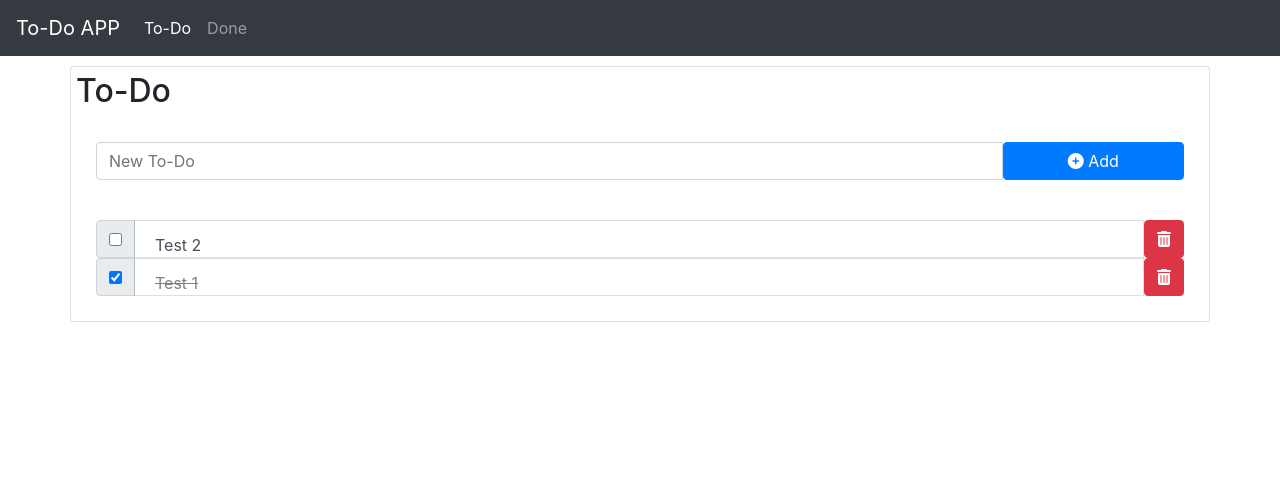
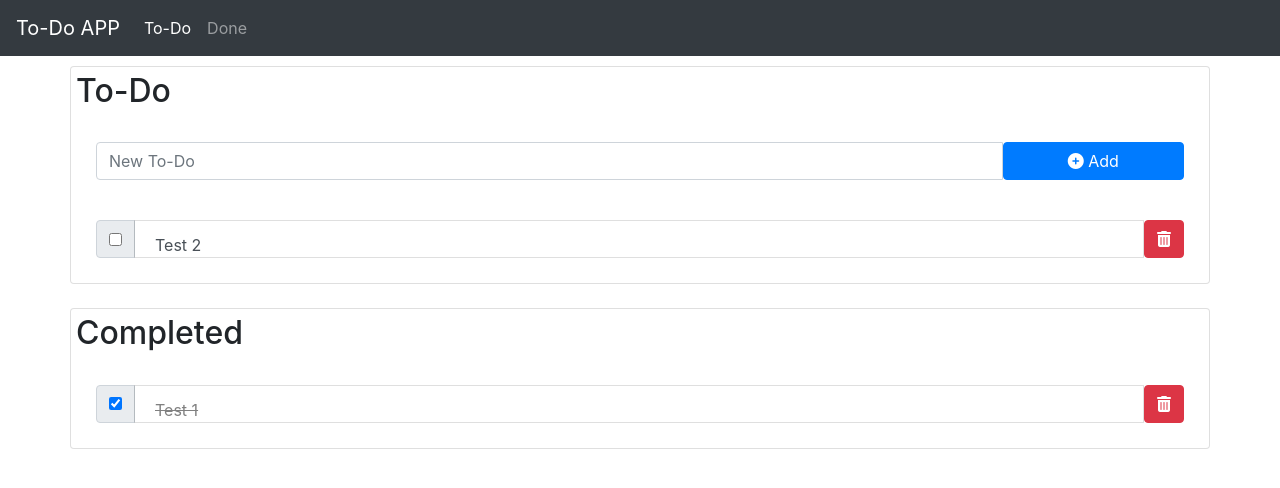
Before and after one commit to StefanoNotaro-AngularRepositories/ToDoList, an Angular app: page /ToDo in a window 1280 px wide. Shown: the top 488 px of the page. Built offline with nearby package versions, Linux system fonts and the light colour scheme.

Commit message:
completed and alert

```diff
--- a/src/app/components/navbar/navbar.component.html
+++ b/src/app/components/navbar/navbar.component.html
@@ -2,7 +2,7 @@
     <button class="navbar-toggler" type="button" data-toggle="collapse" data-target="#navbarTogglerDemo03" aria-controls="navbarTogglerDemo03" aria-expanded="false" aria-label="Toggle navigation">
     <span class="navbar-toggler-icon"></span>
   </button>
-    <a class="navbar-brand" href="#">{{ navBarTitle }}</a>
+    <a class="navbar-brand" [href]="menuItems[0].Path">{{ navBarTitle }}</a>
 
     <div class="collapse navbar-collapse" id="navbarTogglerDemo03">
         <ul class="navbar-nav mr-auto mt-2 mt-lg-0">
--- a/src/app/components/to-do/to-do.component.html
+++ b/src/app/components/to-do/to-do.component.html
@@ -5,9 +5,11 @@
         <button type="button" class="btn btn-primary col-md-2 col-sm-2 col-xs-2" (click)="addNewItem()"><i class="fa fa-plus-circle"></i> Add</button>
     </div>
 
-    <div class="card-body">
+    <div *ngIf="allTaskDone" class="alert alert-primary text-center" role="alert">All task are done <i class="far fa-smile"></i></div>
+
+    <div class="card-body" *ngIf="!allTaskDone">
         <ul class="list-group list-group-flush">
-            <div class="input-group" *ngFor="let item of reorderElements(toDoGroup.controls.items['controls']); let i = index">
+            <div class="input-group" *ngFor="let item of notCompletedElements(toDoGroup.controls.items['controls']); let i = index">
                 <div class="input-group-prepend">
                     <div class="input-group-text">
                         <input type="checkbox" [checked]="item.value.checked" (click)="itemDone(item.value)" />
@@ -19,3 +21,20 @@
         </ul>
     </div>
 </div>
+<br />
+<div class="row card" [formGroup]="toDoGroup">
+    <h2 class="card-title">Completed</h2>
+    <div class="card-body">
+        <ul class="list-group list-group-flush">
+            <div class="input-group" *ngFor="let item of completedElements(toDoGroup.controls.items['controls']); let i = index">
+                <div class="input-group-prepend">
+                    <div class="input-group-text">
+                        <input type="checkbox" [checked]="item.value.checked" (click)="itemDone(item.value)" />
+                    </div>
+                </div>
+                <li class="list-group-item form-control" [ngClass]="{ checked: item.value.checked }">{{ item.value.text }}</li>
+                <button type="button" class="btn btn-danger" (click)="removeItem(i)"><i class="fa fa-trash"></i></button>
+            </div>
+        </ul>
+    </div>
+</div>
--- a/src/app/components/to-do/to-do.component.ts
+++ b/src/app/components/to-do/to-do.component.ts
@@ -11,6 +11,8 @@ import * as _ from 'underscore';
 export class ToDoComponent implements OnInit {
   public toDoItems = [];
 
+  public allTaskDone: boolean;
+
   public toDoGroup = new FormGroup({
     toDoItem: new FormControl(''),
     items: new FormArray(this.toDoItems),
@@ -21,26 +23,40 @@ export class ToDoComponent implements OnInit {
     this.toDoItems.push(new FormControl({ checked: false, text: 'Test 2' }));
   }
 
-  ngOnInit(): void {}
+  ngOnInit(): void {
+    this.checkAllTaskDone();
+  }
 
   public addNewItem() {
     if (this.toDoGroup.controls.toDoItem.value) {
       this.toDoItems.push(new FormControl({ checked: false, text: this.toDoGroup.controls.toDoItem.value }));
       this.toDoGroup.controls.toDoItem.reset();
+      this.checkAllTaskDone();
     }
   }
 
   public itemDone(item: Item) {
     item.checked = !item.checked;
+    this.checkAllTaskDone();
   }
 
   public removeItem(i) {
     this.toDoItems.splice(i, 1);
+    this.checkAllTaskDone();
   }
 
-  public reorderElements(elements) {
-    return _.sortBy(elements, (x) => {
-      return x.value.checked;
-    });
+  public notCompletedElements(elements) {
+    return elements.filter((x) => !x.value.checked);
+  }
+
+  public completedElements(elements) {
+    return elements.filter((x) => x.value.checked);
+  }
+
+  private checkAllTaskDone() {
+    this.allTaskDone = true;
+    if (this.toDoItems.filter((x) => !x.value.checked).length !== 0) {
+      this.allTaskDone = false;
+    }
   }
 }
```
